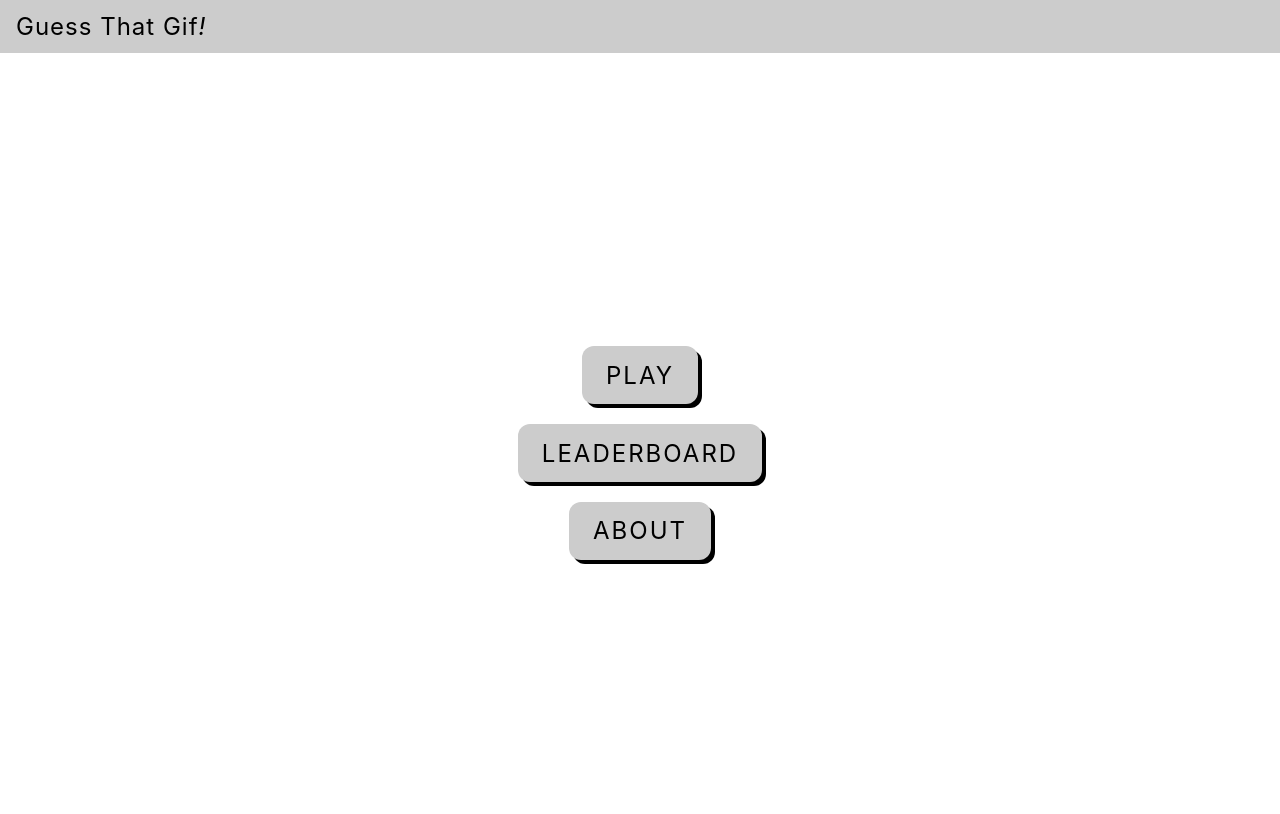
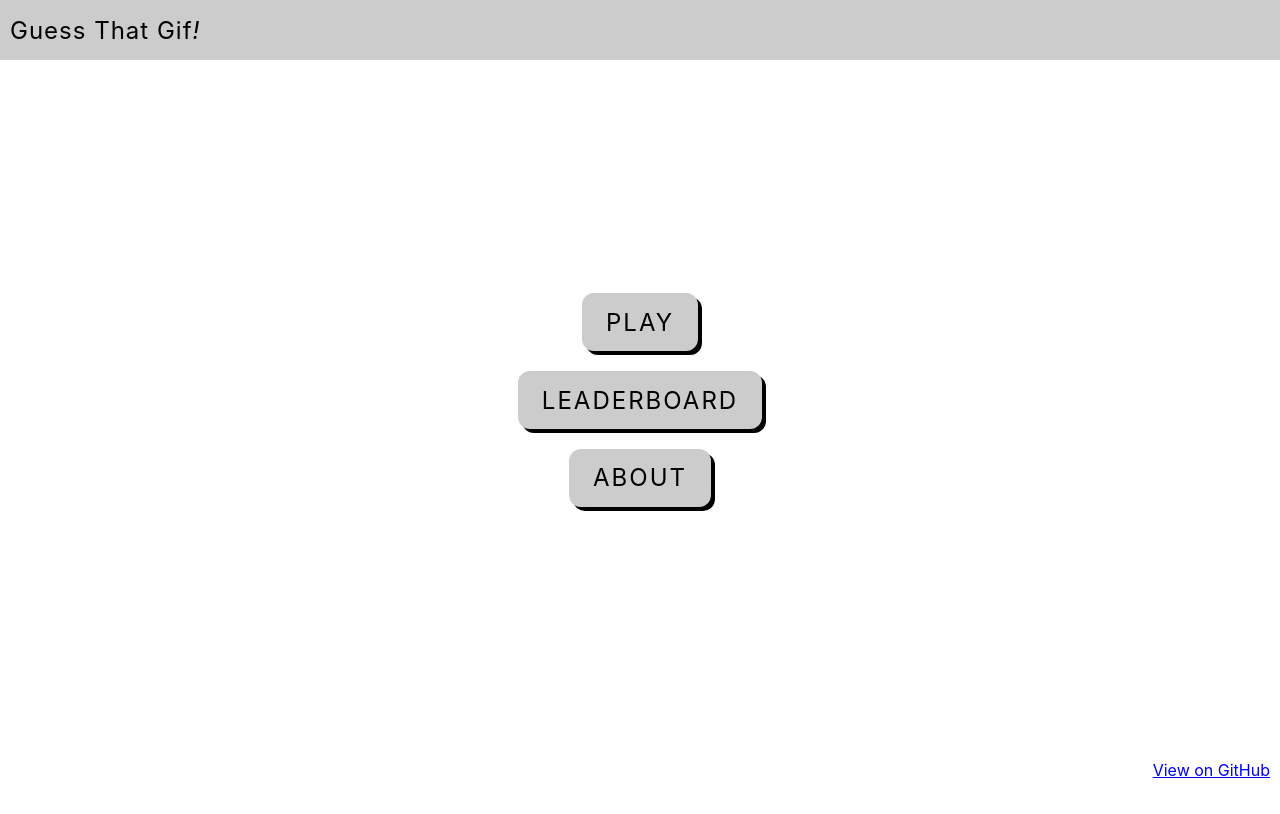
Before and after one commit to cloworm/guess-that-gif, a Next.js app: page / in a window 1280 px wide. Shown: the top 814 px of the page. Built offline with nearby package versions, Linux system fonts and the light colour scheme.

Commit message:
created footer component

```diff
--- /dev/null
+++ b/components/Footer.module.css
@@ -0,0 +1,10 @@
+.footer {
+  height: 60px;
+  display: flex;
+  flex-direction: row-reverse;
+  align-items: center;
+}
+
+.link {
+  padding-right: 10px;
+}
--- /dev/null
+++ b/components/Footer.tsx
@@ -0,0 +1,13 @@
+import styles from './Footer.module.css'
+
+export default function Footer() {
+  return (
+    <footer className={styles.footer}>
+      <div className={styles.link}>
+        <a href="https://github.com/cloworm/guess-that-gif" target="_blank" rel="noopener noreferrer">
+          View on GitHub
+        </a>
+      </div>
+    </footer>
+  )
+}
--- a/components/Navbar.module.css
+++ b/components/Navbar.module.css
@@ -1,9 +1,13 @@
 .navbar {
+  height: 60px;
   background: #ccc;
-  padding: 0.75em 1em;
+  display: flex;
+  align-content: flex-start;
+  align-items: center;
 }
 
 .title {
+  padding-left: 10px;
   cursor: pointer;
   letter-spacing: 1px;
   font-size: 1.5em;
--- a/pages/_app.tsx
+++ b/pages/_app.tsx
@@ -1,12 +1,14 @@
 import '../styles/globals.css'
 import type { AppProps } from 'next/app'
 import Navbar from '../components/Navbar'
+import Footer from '../components/Footer'
 
 function Application({ Component, pageProps }: AppProps) {
   return (
     <div>
       <Navbar />
       <Component {...pageProps} />
+      <Footer />
     </div>
   )
 }
--- a/styles/globals.css
+++ b/styles/globals.css
@@ -27,7 +27,7 @@ code {
 }
 
 .container {
-  height: 100vh;
+  height: calc(100vh - 120px);
   display: flex;
   flex-direction: column;
   justify-content: center;
```
